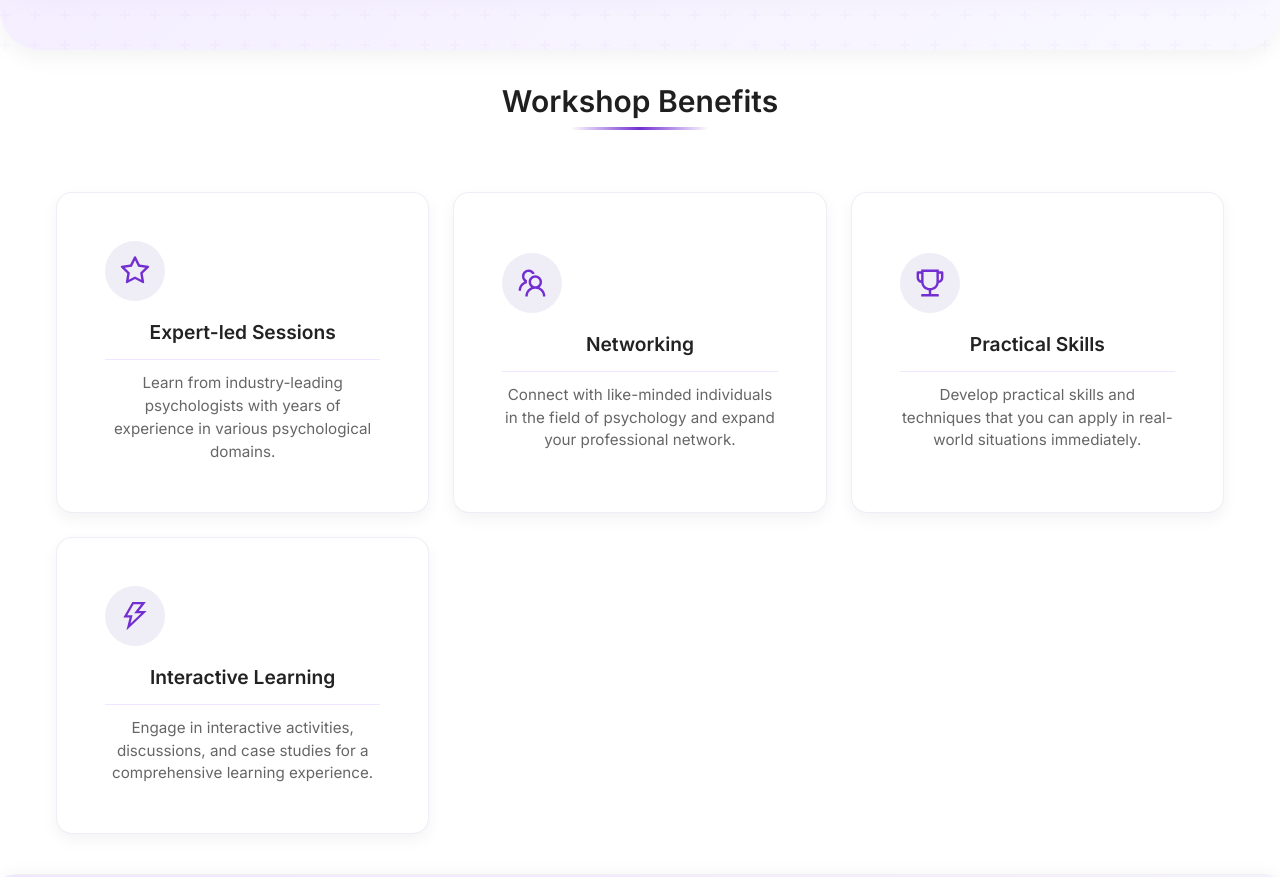
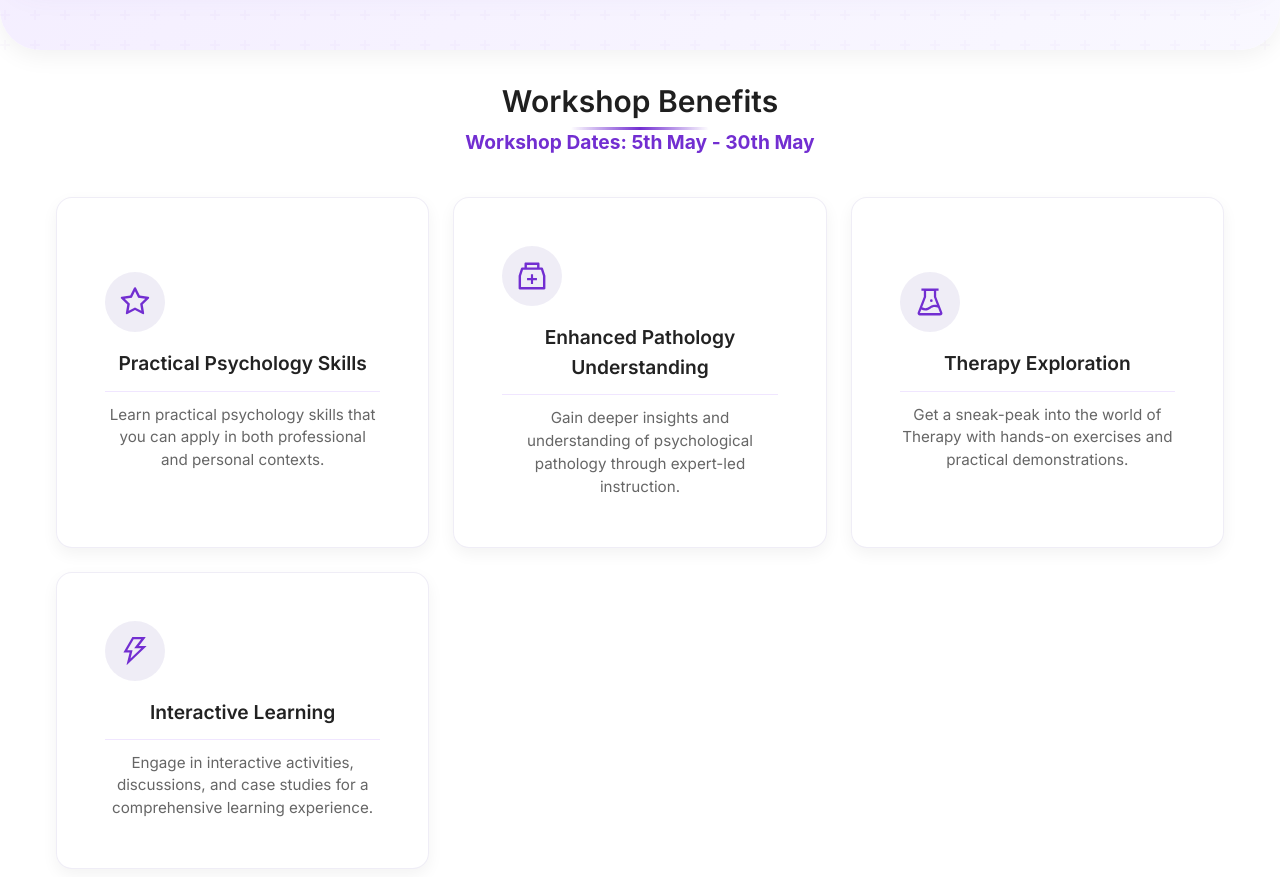
Before and after one commit to destinpq/dr_agarwal, a Next.js app in the folder workshop-frontend/: page / in a window 1280 px wide. Shown: the part 1220-2097 px from the top of the page. Built offline with nearby package versions, Linux system fonts and the light colour scheme.

Commit message:
Update workshop dates to May 5-30 and update workshop benefits

```diff
--- a/workshop-frontend/app/components/WorkshopBenefits.tsx
+++ b/workshop-frontend/app/components/WorkshopBenefits.tsx
@@ -2,7 +2,7 @@
 
 import React from 'react';
 import { Card, Typography, Divider } from 'antd';
-import { StarOutlined, TeamOutlined, TrophyOutlined, ThunderboltOutlined } from '@ant-design/icons';
+import { StarOutlined, ThunderboltOutlined, MedicineBoxOutlined, ExperimentOutlined } from '@ant-design/icons';
 import { motion } from 'framer-motion';
 
 const { Title } = Typography;
@@ -10,18 +10,18 @@ const { Title } = Typography;
 const benefits = [
   {
     icon: <StarOutlined style={{ fontSize: 30, color: '#722ed1' }} />,
-    title: 'Expert-led Sessions',
-    description: 'Learn from industry-leading psychologists with years of experience in various psychological domains.'
+    title: 'Practical Psychology Skills',
+    description: 'Learn practical psychology skills that you can apply in both professional and personal contexts.'
   },
   {
-    icon: <TeamOutlined style={{ fontSize: 30, color: '#722ed1' }} />,
-    title: 'Networking',
-    description: 'Connect with like-minded individuals in the field of psychology and expand your professional network.'
+    icon: <MedicineBoxOutlined style={{ fontSize: 30, color: '#722ed1' }} />,
+    title: 'Enhanced Pathology Understanding',
+    description: 'Gain deeper insights and understanding of psychological pathology through expert-led instruction.'
   },
   {
-    icon: <TrophyOutlined style={{ fontSize: 30, color: '#722ed1' }} />,
-    title: 'Practical Skills',
-    description: 'Develop practical skills and techniques that you can apply in real-world situations immediately.'
+    icon: <ExperimentOutlined style={{ fontSize: 30, color: '#722ed1' }} />,
+    title: 'Therapy Exploration',
+    description: 'Get a sneak-peak into the world of Therapy with hands-on exercises and practical demonstrations.'
   },
   {
     icon: <ThunderboltOutlined style={{ fontSize: 30, color: '#722ed1' }} />,
@@ -29,6 +29,13 @@ const benefits = [
     description: 'Engage in interactive activities, discussions, and case studies for a comprehensive learning experience.'
   }
 ];
+
+// Workshop dates - update these as needed
+export const workshopDates = {
+  start: "5th May",
+  end: "30th May",
+  formatted: "5th May - 30th May"
+};
 
 const cardVariants = {
   hidden: { opacity: 0, y: 20 },
@@ -58,7 +65,7 @@ const WorkshopBenefits = () => {
     }}>
       <Title level={2} style={{
         textAlign: 'center',
-        marginBottom: '2rem',
+        marginBottom: '0.5rem',
         position: 'relative',
         display: 'inline-block',
         left: '50%',
@@ -75,6 +82,16 @@ const WorkshopBenefits = () => {
           borderRadius: '3px'
         }}></div>
       </Title>
+
+      <div style={{
+        textAlign: 'center',
+        marginBottom: '2rem',
+        color: '#722ed1',
+        fontWeight: 'bold',
+        fontSize: '1.2rem'
+      }}>
+        Workshop Dates: {workshopDates.formatted}
+      </div>
 
       <motion.div
         className="workshop-benefits-grid"
```
Also changed, not shown: 1 other file (tests, documents, lock files or other folders).
